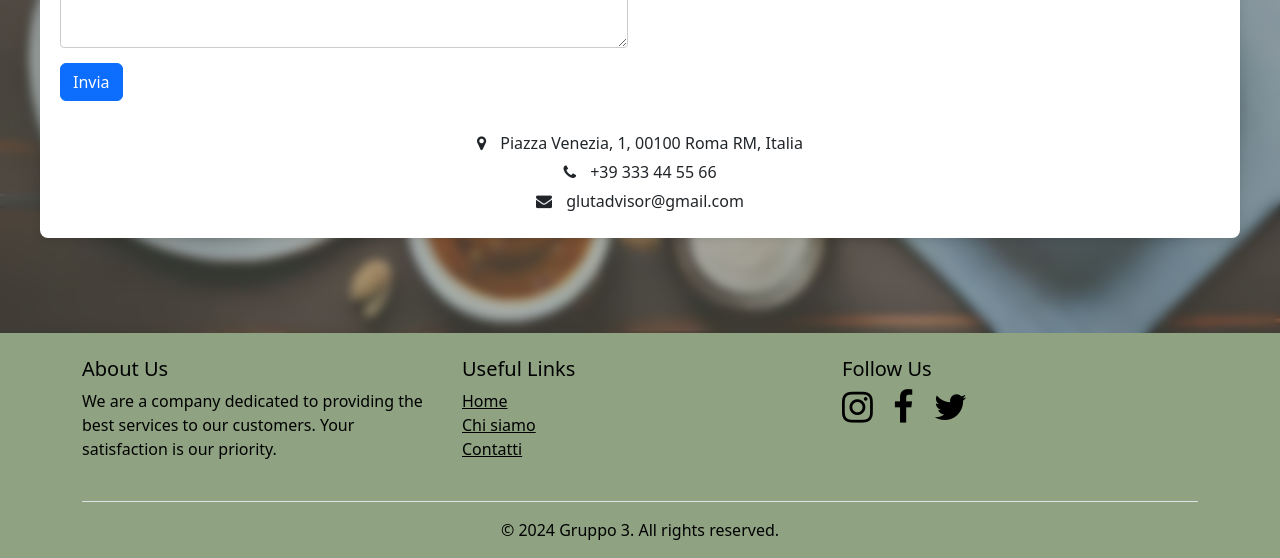
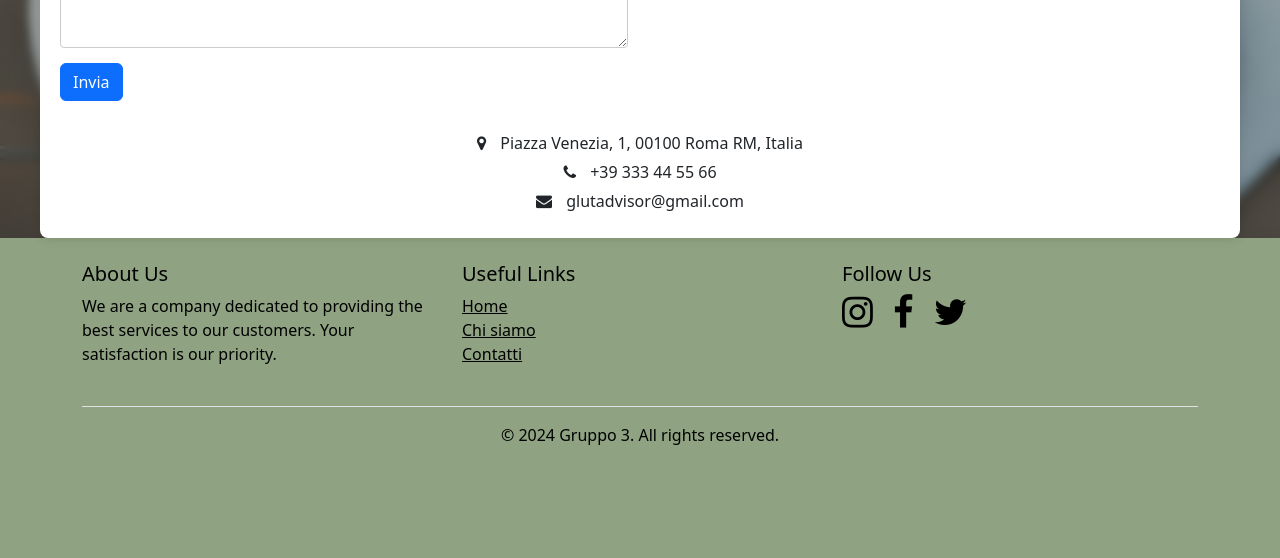
Before and after one commit to Giamm0101/Project_work, a Flask app: page /contatti in a window 1280 px wide. Shown: the part 853-1411 px from the top of the page. After the commit the page ends 1298 px from the top, so only its background shows below. Run offline with Flask 3, Linux system fonts and the light colour scheme.

Commit message:
risolto problema footer

```diff
--- a/templates/chi_siamo.html
+++ b/templates/chi_siamo.html
@@ -11,7 +11,7 @@
         #intro {
             position: relative;
             width: 100%;
-            height: 120vh;
+            height: auto;
             background: url('/static/tavola2.avif') no-repeat center center/cover;
         }
 
--- a/templates/contatti.html
+++ b/templates/contatti.html
@@ -15,7 +15,7 @@
     #intro {
       position: relative;
       width: 100%;
-      height: 100vh;
+      height: auto;
       background: url('/static/tavola2.avif') no-repeat center center/cover;
     }
 
```
